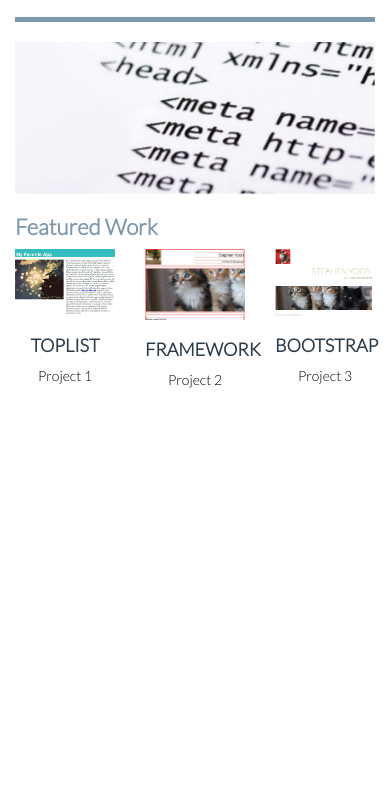
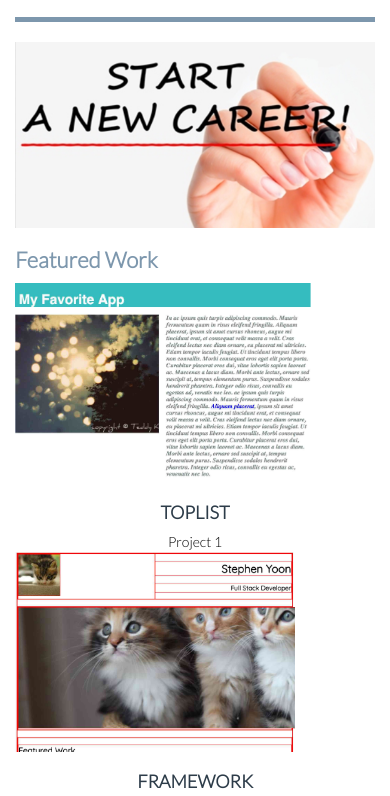
Before and after one commit to stephenyoon84/Build-a-Portfolio, a plain HTML site: page Stephen-portfolio.html in a window 390 px wide. Shown: the part 195-991 px from the top of the page. Before the commit the page ends 844 px from the top, so only its background shows below. Drawn offline with Linux system fonts and the light colour scheme.

Commit message:
Ready for the first submission

```diff
--- a/Stephen-portfolio.html
+++ b/Stephen-portfolio.html
@@ -15,7 +15,7 @@
     <div class="container">
       <div class="row title-main">
         <div class="col-xs-6">
-          <img class="title-logo" src="images/logo.jpg" alt="Udacity logo">
+          <img class="title-logo" src="images/logo-s.jpg" alt="Udacity logo">
         </div>
         <div class="col-xs-6 text-right text-uppercase">
           <h2 class="title-super text-thin">Stephen YOON</h2>
@@ -29,7 +29,7 @@
       </div>
       <div class="row">
         <div class="col-xs-12">
-          <img class="img-responsive" src="images/main.jpg" alt="This is the main image">
+          <img class="img-responsive" src="images/main-s2.jpg" alt="This is the main image">
         </div>
       </div>
       <div class="row">
@@ -39,17 +39,17 @@
       </div>
       <div class="row text-center">
         <div class="col-xs-4">
-          <img class="img-responsive" src="images/PJT-1.jpg" data-toggle="modal" data-target="#project1" alt="This is a image for pjt 1">
+          <img class="img-responsive img-sample" src="images/PJT-1.jpg" data-toggle="modal" data-target="#project1" alt="This is a image for pjt 1">
           <h3 class="text-uppercase">Toplist</h3>
           <a href="https://github.com/stephenyoon84/Build-a-Portfolio/tree/master/pjt/pjt1">Project 1</a>
         </div>
         <div class="col-xs-4">
-          <img class="img-responsive"src="images/PJT-2.jpg" data-toggle="modal" data-target="#project2" alt="This is a image for pjt 2">
+          <img class="img-responsive img-sample"src="images/PJT-2.jpg" data-toggle="modal" data-target="#project2" alt="This is a image for pjt 2">
           <h3 class="text-uppercase">Framework</h3>
           <a href="https://github.com/stephenyoon84/Build-a-Portfolio/tree/master/pjt/pjt2">Project 2</a>
         </div>
         <div class="col-xs-4">
-          <img class="img-responsive" src="images/PJT-3.jpg" data-toggle="modal" data-target="#project3" alt="This is a image for pjt 3">
+          <img class="img-responsive img-sample" src="images/PJT-3.jpg" data-toggle="modal" data-target="#project3" alt="This is a image for pjt 3">
           <h3 class="text-uppercase">Bootstrap</h3>
           <a href="https://github.com/stephenyoon84/Build-a-Portfolio/tree/master/pjt/pjt3">Project 3</a>
         </div>
--- a/css/style.css
+++ b/css/style.css
@@ -47,19 +47,21 @@ a {
 .text-muted {
   color: #7d97ad;
 }
-.red {
-  min-height: 50px;
-  background-color: red;
+
+.img-sample {
+  max-height: 200px;
 }
 
-.yellow {
-  min-height: 50px;
-  background-color: yellow;
+@media screen and (max-width: 400px) {
+  .col-xs-4 {
+    width: 100%;
+  }
 }
 
-.green {
-  min-height: 50px;
-  background-color: green;
+@media screen and (min-width: 401px) and (max-width: 750px) {
+  .col-xs-4 {
+    width: 50%;
+  }
 }
 
 @media (max-width: 990px) {
```
Also changed, not shown: images/logo-s.jpg (added), images/main-s2.jpg (added), 1 other file.
